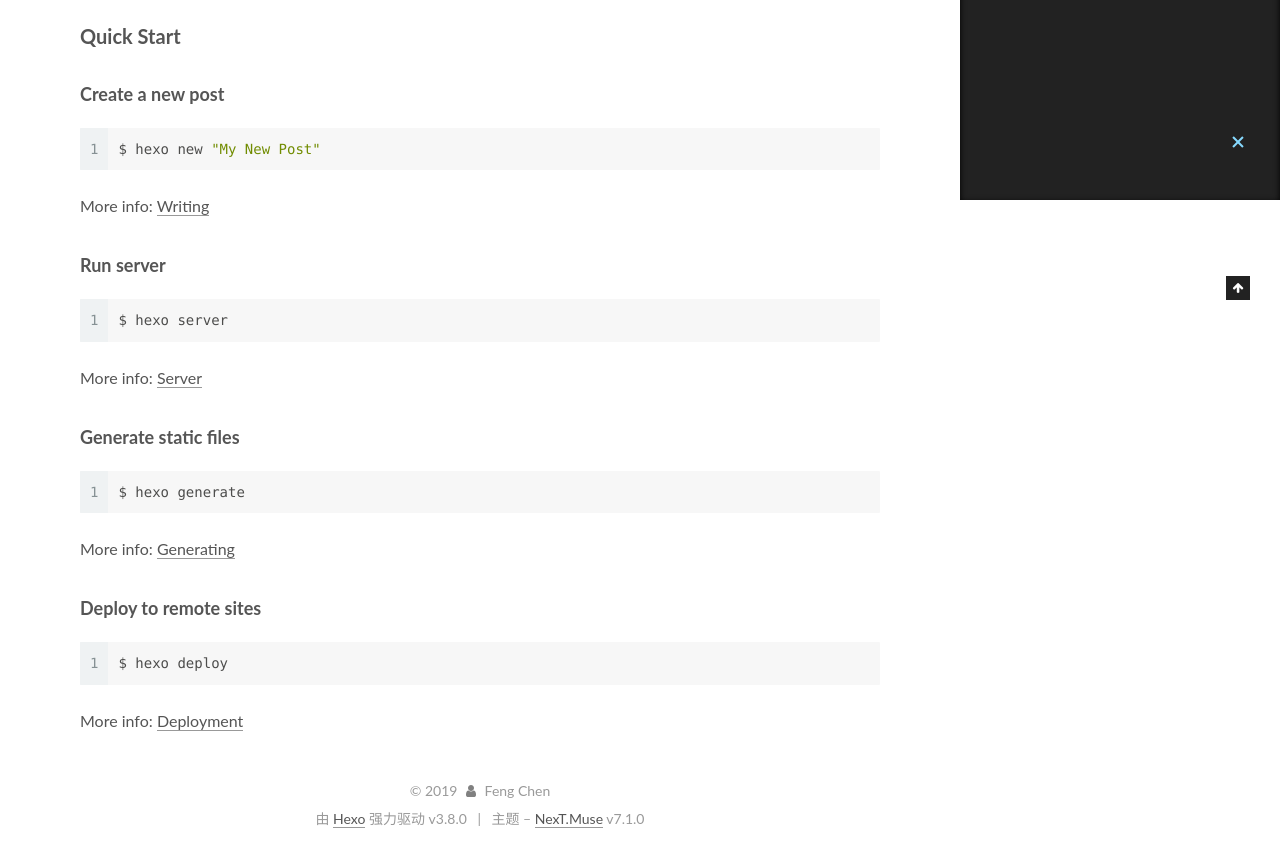
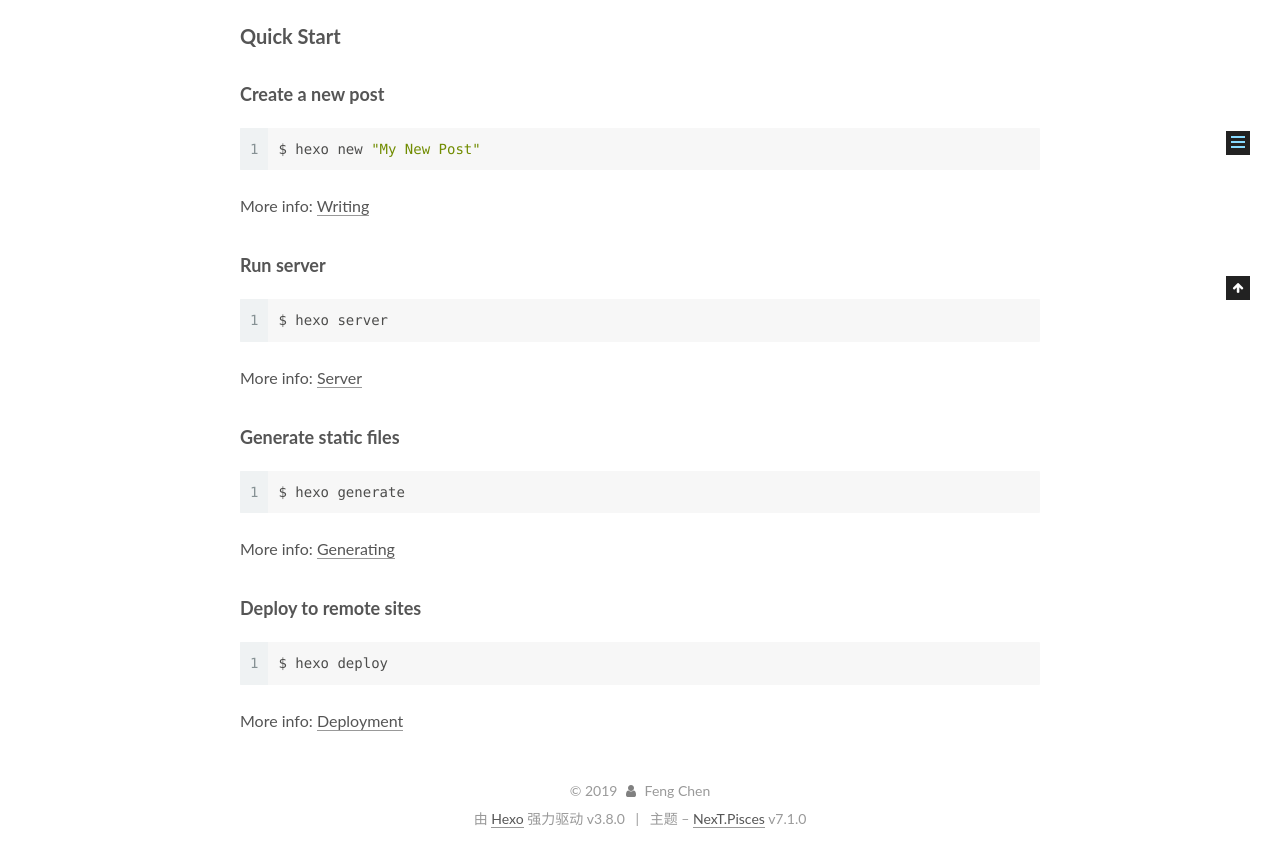
Before and after one commit to xinhochen/xinhochen.github.io, a plain HTML site: page 2018/10/29/hello-world/index.html in a window 1280 px wide. Shown: the part 600-1453 px from the top of the page. Drawn offline with Linux system fonts and the light colour scheme.

Commit message:
Site updated: 2019-04-03 17:43:25

```diff
--- a/2018/10/29/hello-world/index.html
+++ b/2018/10/29/hello-world/index.html
@@ -14,7 +14,7 @@
 
 
 
-<html class="theme-next muse use-motion" lang="zh-CN">
+<html class="theme-next pisces use-motion" lang="zh-CN">
 <head><meta name="generator" content="Hexo 3.8.0">
   <meta charset="UTF-8">
 <meta http-equiv="X-UA-Compatible" content="IE=edge">
@@ -70,7 +70,7 @@
   var NexT = window.NexT || {};
   var CONFIG = {
     root: '/',
-    scheme: 'Muse',
+    scheme: 'Pisces',
     version: '7.1.0',
     sidebar: {"position":"left","display":"post","offset":12,"onmobile":false,"dimmer":false},
     back2top: true,
@@ -253,9 +253,6 @@
 
 
 
-
-
-
 </nav>
 
 
@@ -273,6 +270,9 @@
     <main id="main" class="main">
       <div class="main-inner">
         <div class="content-wrap">
+
+
+
 
           <div id="content" class="content">
 
@@ -554,7 +554,7 @@
 
 
 
-  <div class="theme-info">主题 – <a href="https://theme-next.org" class="theme-link" rel="noopener" target="_blank">NexT.Muse</a> v7.1.0</div>
+  <div class="theme-info">主题 – <a href="https://theme-next.org" class="theme-link" rel="noopener" target="_blank">NexT.Pisces</a> v7.1.0</div>
 
 
 
@@ -642,7 +642,9 @@
 
 
 
-  <script src="/js/schemes/muse.js?v=7.1.0"></script>
+  <script src="/js/affix.js?v=7.1.0"></script>
+
+  <script src="/js/schemes/pisces.js?v=7.1.0"></script>
 
 
 
```
Also changed, not shown: archives/2018/10/index.html (+22 -20 lines), archives/2018/index.html (+22 -20 lines), archives/index.html (+22 -20 lines), index.html (+9 -7 lines).
